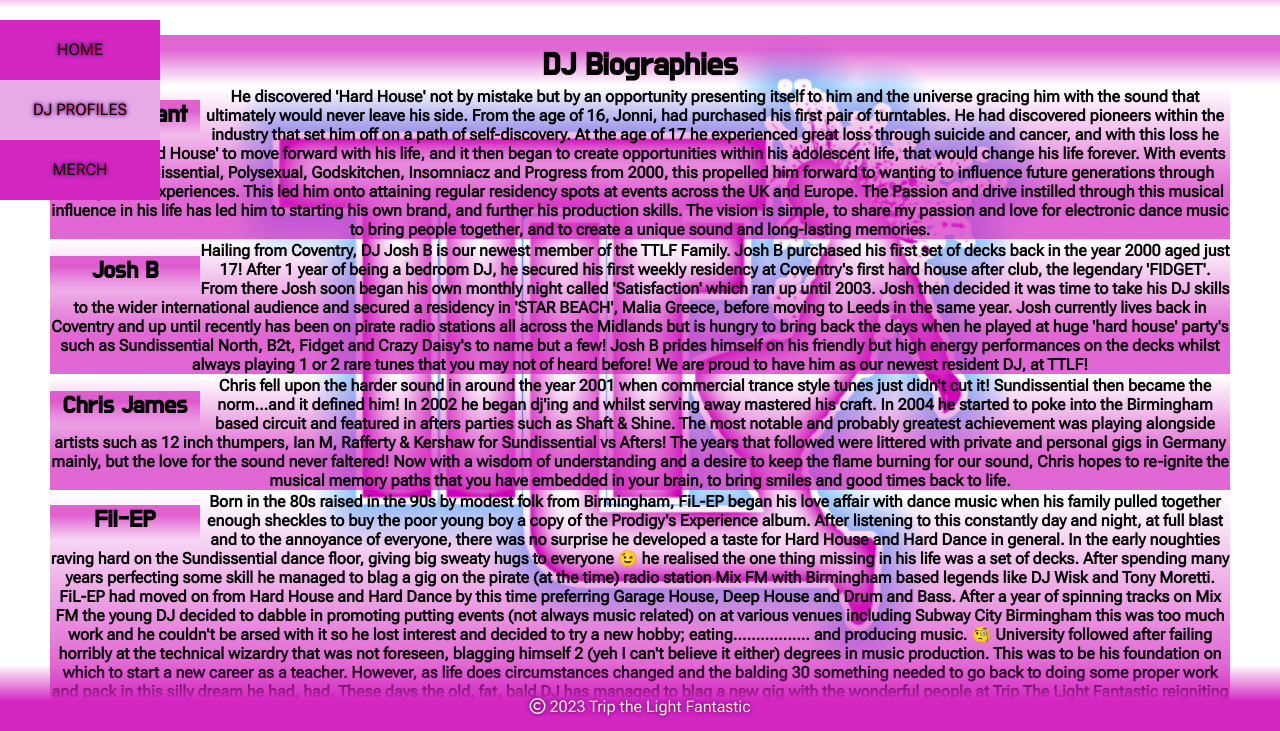
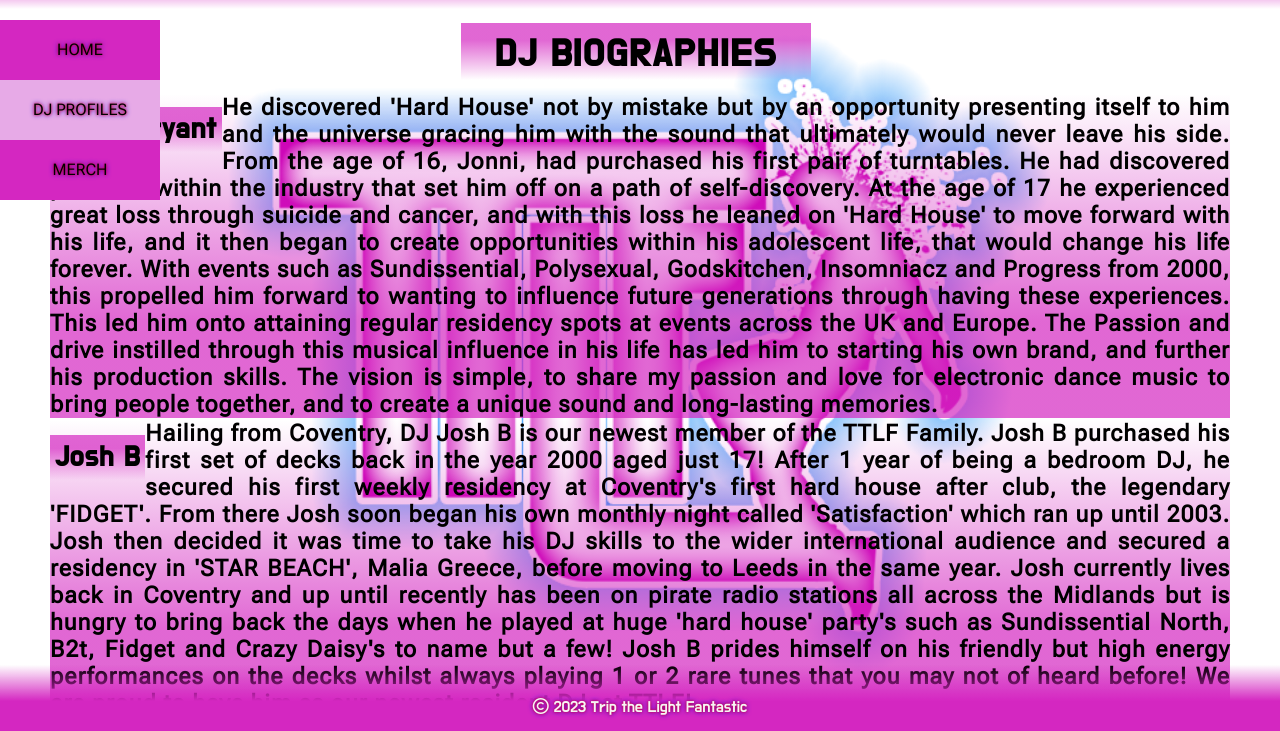
Before and after one commit to markdaniel1982/ttlf_pp1, a plain HTML site: page profiles.html in a window 1280 px wide. Shown: the part 63-794 px from the top of the page. Drawn offline with Linux system fonts and the light colour scheme.

Commit message:
tidy code and adjust position of heading on profiles page

```diff
--- a/assets/css/style.css
+++ b/assets/css/style.css
@@ -43,14 +43,9 @@ header a:visited {
 
 #mailing-list {
     font-family: 'Roboto', sans-serif;
-    /* position: absolute;
-    top: 66px;
-    right: 1%; */
     height: 150px;
     width: 240px;
     margin: 20px 0 6% 1%;
-    /* margin-top: 1%;
-    margin-left: 2%; */
     padding: 1%;
     text-decoration: none;
 }
@@ -192,24 +187,30 @@ a {
     text-align: center;
     background-image: linear-gradient(to bottom, rgba(212, 39, 193, 0.7) 30%, rgba(255, 255, 255, 0) 100%);
     position: relative;
-    padding-top: 10px;
+    left: 36%;
+    top: -12px;
+    line-height: 50px;
+    padding-top: 7px;
+    width: 350px;
 }
 
 .name-buttons {
     font-family: "Do Hyeon", sans-serif;
     text-align: center;
     float: inline-start;
-    width: 150px;
+    width: fit-content;
     height: 35px;
     background-image: linear-gradient(to bottom, rgba(212, 39, 193, 0.7) 30%, rgba(255, 255, 255, 0) 100%);
     align-items: center;
-    margin: 15px 0px 0px 50px;
+    margin: 15px 0px 5px 50px;
+    padding: 5px;
     z-index: 1;
 }
 
 .bio-text {
     font-weight: bolder;
-    text-align: center;
+    font-size: larger;
+    text-align: justify;
     background-image: linear-gradient(to top, rgba(212, 39, 193, 0.7) 30%, rgba(255, 255, 255, 0) 100%);
     align-items: center;
     margin: 2px 50px 0px 50px;
@@ -217,14 +218,16 @@ a {
 }
 
 #bios {
+    font-family: "Roboto Flex", sans-serif;
     padding-bottom: 100px;
+    letter-spacing: 1px;
+    font-size: larger;
 }
 
 #about {
     font-family: "Roboto Flex", sans-serif;
     font-size: x-large;
     font-weight: bold;
-    /* text-size-adjust: 300%; */
     position: relative;
     top: 11%;
     height: fit-content;
@@ -235,8 +238,8 @@ a {
 }
 
 .who-are-we {
-    /* min-height: 15px;
-    text-align: center; */
+    min-height: 15px;
+    text-align: center;
     letter-spacing: 1.5px;
     padding-top: 2%;
     padding-bottom: 2%;
@@ -263,8 +266,9 @@ footer {
     text-shadow: 0 0 3px #FF0000, 0 0 5px #0000FF;
 }
 
-#latest-releases > h1 {
-    padding-top: 3% ;
+#latest-releases >  h1 {
+    text-align: center;
+    padding-top: 2% ;
     text-shadow: 0 0 2px #ff0000, 0 0 5px #0000ff;
 }
 
@@ -320,9 +324,11 @@ img {
     grid-gap: 50px 30px;
 }
 
-div, h1 {
+h1 {
     font-family: "Roboto Flex", sans-serif;
+    text-transform: uppercase;
     text-align: center;
+    letter-spacing: 1.5px;
 }
 
 /* Code Credit - initially from Love Running Project, amended for purpose*/
--- a/profiles.html
+++ b/profiles.html
@@ -37,7 +37,7 @@
         </div>
     </header>
     <div id="image-container-profiles">
-        <div class="dropdown" aria-label="Click here to open the dropdown menu">
+
             <div id="bg"></div>
             <div id="bios">
                 <!-- Code Credit - All text content taken from ttlf.net -->
@@ -196,7 +196,7 @@
                     is everyone?”.
                 </p>
             </div>
-        </div>
+
     </div>
         <footer>
             <div id="copyright" aria-label="Copyright 2023 TTLF"><i class="fa-sharp fa-regular fa-copyright"></i> 2023
```
